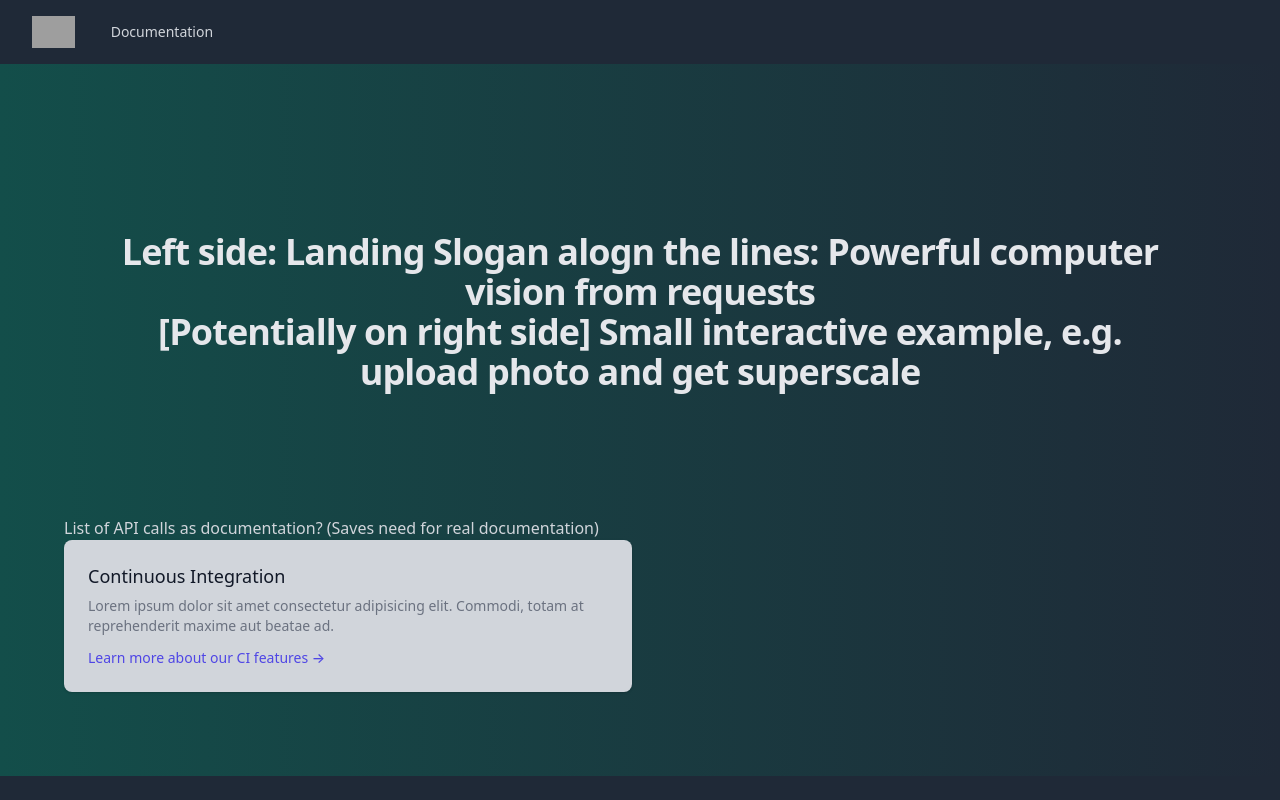
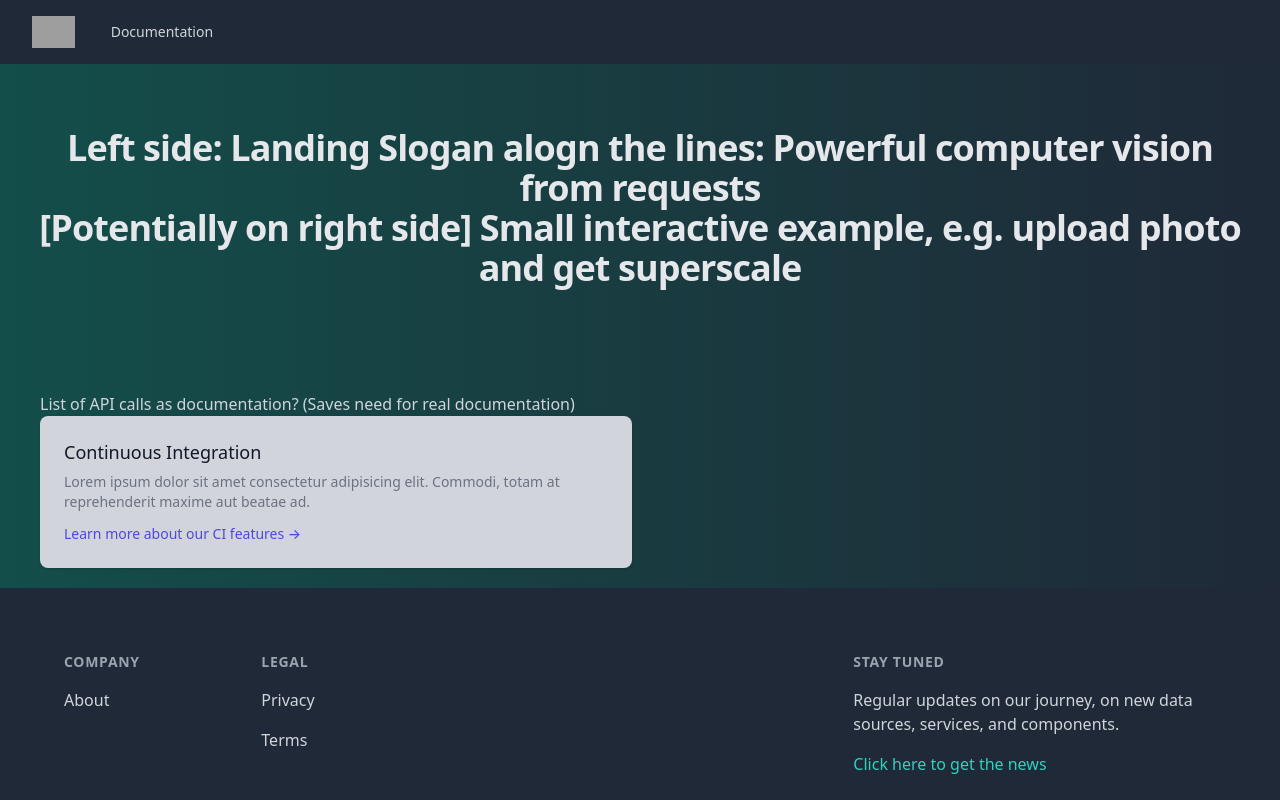
Before and after one commit to TM312/superpowers, a Nuxt app in the folder landing/: page / in a window 1280 px wide. Shown: the top 800 px of the page. Built offline with nearby package versions, Linux system fonts and the light colour scheme; grey boxes are pictures that could not be loaded.

Commit message:
fix: Remove containerization of page

```diff
--- a/landing/pages/index.vue
+++ b/landing/pages/index.vue
@@ -1,7 +1,7 @@
 <template>
-    <div class="max-w-7xl mx-auto py-12 px-4 sm:px-12 lg:py-16 lg:px-16">
-        <section-landing-top class="mt-5 py-5" />
-        <section-landing-main class="mt-5 py-5" />
+    <div>
+        <section-landing-top />
+        <section-landing-main class="mt-5 py-5 px-5 lg:px-10" />
     </div>
 </template>
 
```
